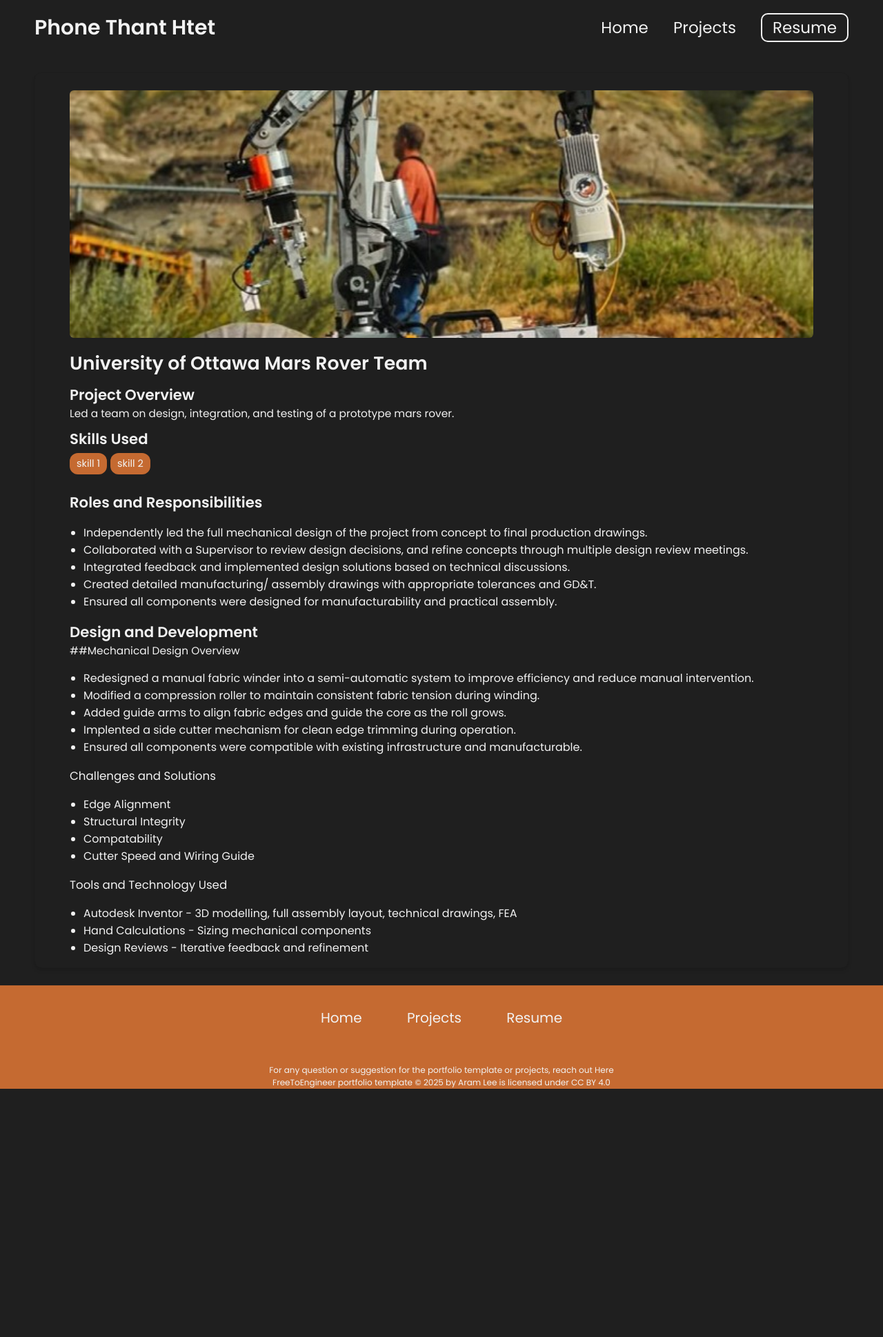
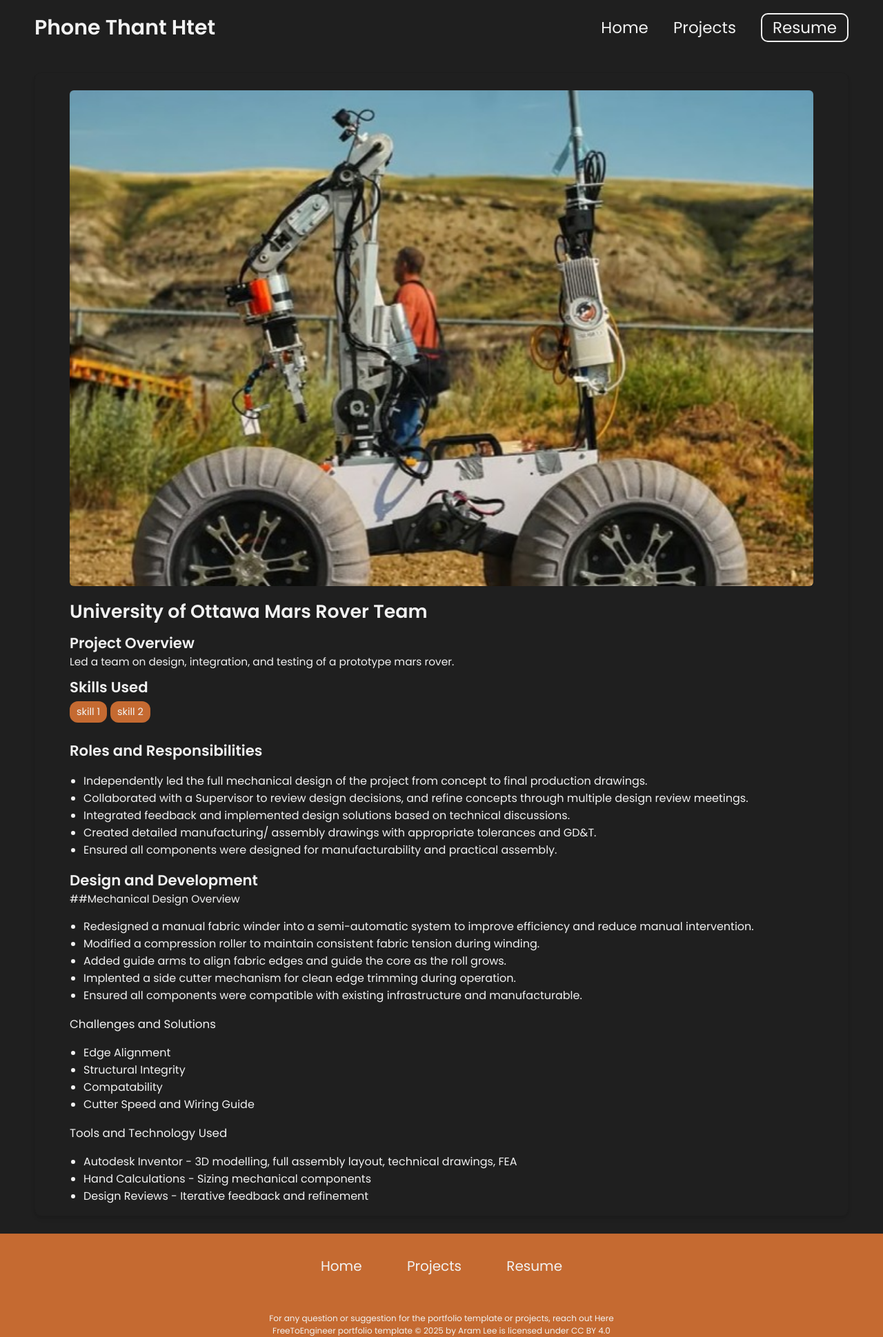
Before and after one commit to Alvin-Htet/Alvin-Htet.github.io, a Jekyll site: the page built from _projects/Prototype Mars Rover/index.md, in a window 1280 px wide. Shown: the whole page at 69% size. Built offline with Jekyll 4.4.1, drawn with Linux system fonts in a browser that asks for light colours; before the commit the page ends 1579 px from its top, so only the background shows below that.

Commit message:
Update styles.css

```diff
--- a/css/styles.css
+++ b/css/styles.css
@@ -596,7 +596,7 @@ footer p {
     height: 100%;  /* Changed to 100% to fill the container */
     object-fit: cover;
     border-radius: 6px;
-    aspect-ratio: 3/1;
+    aspect-ratio: 3/2;
     margin-bottom: 10px;
 }
 
```
